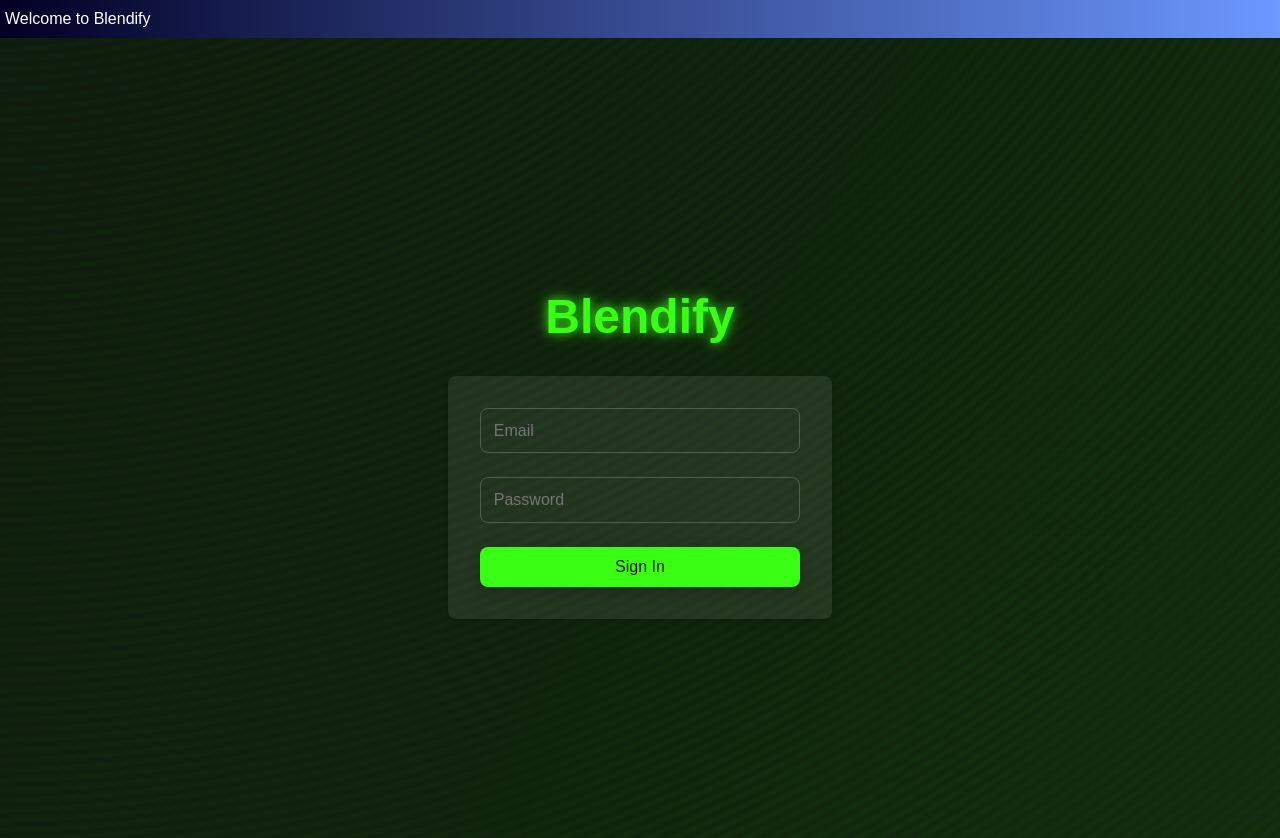
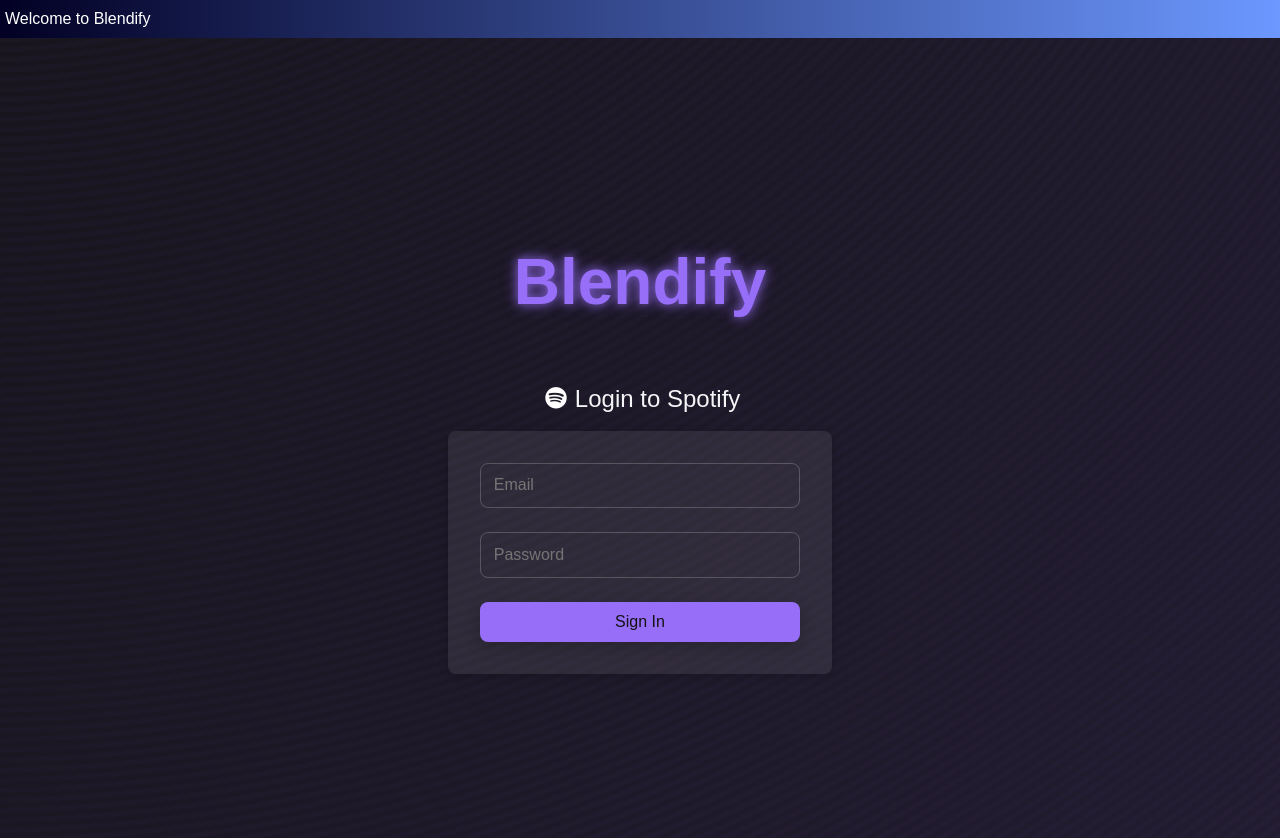
Before and after one commit to connorsavage/Blendify, a React (Create React App) app in the folder blendify/: page /signin in a window 1280 px wide. Built offline with nearby package versions, Linux system fonts and the light colour scheme.

Commit message:
style and structure
changed colors and restructured view folders

```diff
--- a/blendify/src/App.js
+++ b/blendify/src/App.js
@@ -2,7 +2,7 @@
 import { useEffect, useState } from "react";
 import { BrowserRouter as Router, Route, Routes, Navigate } from 'react-router-dom';
 import { HomeView } from './Views/HomeView';
-import { SignInView } from './Views/SignInView'; // Corrected import here.
+import { SignInView } from './Views/SignInView/SignInView'; // Corrected import here.
 import './App.css';
 
 function App() {
--- a/blendify/src/Views/SignInView.css
+++ b/blendify/src/Views/SignInView/SignInView.css
@@ -15,9 +15,9 @@
     font-family: 'Arial', sans-serif;
     background-color: #121212;
     background-image:
-                      linear-gradient(rgba(0, 0, 0, 0.3), rgba(0, 0, 0, .3)), /* Black overlay gradient */
-                      linear-gradient(120deg, rgba(57, 255, 20, 0.05), rgba(57, 255, 20, 0.2), rgba(57, 255, 20, 0.05)),
-                      repeating-radial-gradient(circle at 1em 1em, rgba(57, 255, 20, 0.03), rgba(57, 255, 20, 0.03) 5px, transparent 5px, transparent 10px);
+        linear-gradient(rgba(0, 0, 0, 0.2), rgba(0, 0, 0, .2)),
+        linear-gradient(120deg, rgba(151, 110, 248, 0.05), rgba(151, 110, 248, 0.2), rgba(151, 110, 248, 0.05)),
+        repeating-radial-gradient(circle at 1em 1em, rgba(151, 110, 248, 0.03), rgba(151, 110, 248, 0.03) 5px, transparent 5px, transparent 10px);
     background-size: 300% 300%;
     animation: gradientBG 6s ease infinite;
     color: #f4f5f7;
@@ -50,11 +50,11 @@
 }
 
 .app-name {
-    font-size: 3rem;
+    font-size: 4rem;
     font-weight: bold;
-    color: #39ff14;
-    text-shadow: 0 0 10px rgba(57, 255, 20, 0.7), 0 0 15px rgba(57, 255, 20, 0.5); /* Green glow effect */
-    margin-bottom: 2rem;
+    color: #976EF8;
+    text-shadow: 0 0 10px rgba(151, 110, 248, 0.7), 0 0 15px rgba(151, 110, 248, 0.5); /* glow */
+    margin-bottom: 4rem;
 }
 
 .signin-view form {
@@ -80,8 +80,8 @@
 }
 
 .signin-view input:focus {
-    border-color: #39ff14;
-    box-shadow: 0 0 10px rgba(57, 255, 20, 0.8);
+    border-color: #976EF8;
+    box-shadow: 0 0 10px rgba(151, 110, 248, 0.8);
     transform: scale(1.02);  /* Zoom in effect on focus */
     outline: none;
 }
@@ -89,7 +89,7 @@
 .signin-view button {
     padding: 0.7rem 1rem;
     font-size: 1rem;
-    background-color: #39ff14;
+    background-color: #976EF8;
     color: #121212;
     border: none;
     border-radius: 8px;
@@ -108,7 +108,7 @@
     left: 0;
     width: 100%;
     height: 100%;
-    background-color: rgba(57, 255, 20, 0.2);
+    background-color: rgba(151, 110, 248, 0.2);
     transform: translateY(-100%);
     transition: transform 0.3s ease;
 }
@@ -118,9 +118,9 @@
 }
 
 .signin-view button:focus, .signin-view button:hover {
-    background-color: #2eb50a;
+    background-color: #8151DB;
     outline: none;
-    box-shadow: 0 8px 25px rgba(57, 255, 20, 0.4);
+    box-shadow: 0 8px 25px rgba(151, 110, 248, 0.4);
 }
 
 .signin-view button:active {
@@ -135,6 +135,19 @@
     left: -5px;
     right: -5px;
     height: 5px;
-    background-color: #2a990d; /* Slightly darker shade of green */
+    background-color: #6E3AC9;
     border-radius: 0 0 8px 8px;
 }
+
+.spotify-login-text {
+    display: flex;
+    align-items: center;
+    gap: 0.2rem; /* Space between the logo and the text */
+    font-size: 1.5rem; /* Adjust as per your need */
+    margin-bottom: 1rem; /* Space between this and the form, adjust as required */
+}
+
+.spotify-logo {
+    width: 32px; /* Adjust based on your logo's appearance */
+    height: 32px; /* Adjust based on your logo's appearance */
+}
--- a/blendify/src/Views/SignInView.js
+++ b/blendify/src/Views/SignInView/SignInView.js
@@ -1,5 +1,6 @@
 import React, { useState } from 'react';
 import './SignInView.css';
+import spotifyLogo from './spotifyLogo.png';
 
 export function SignInView({ onSignIn }) {
     const [email, setEmail] = useState('');
@@ -13,7 +14,11 @@
 
     return (
         <div className="signin-view">
-            <h1 className="app-name">Blendify</h1> {/* Added app name */}
+            <h1 className="app-name">Blendify</h1> {/* This remains unchanged */}
+            <div className="spotify-login-text">
+                <img src={spotifyLogo} alt="Spotify Logo" className="spotify-logo"/>
+                <span>Login to Spotify</span>
+            </div>
             <form onSubmit={handleSubmit}>
                 <input
                     type="email"
```
Also changed, not shown: blendify/src/Views/SignInView/spotifyLogo.png (added).
